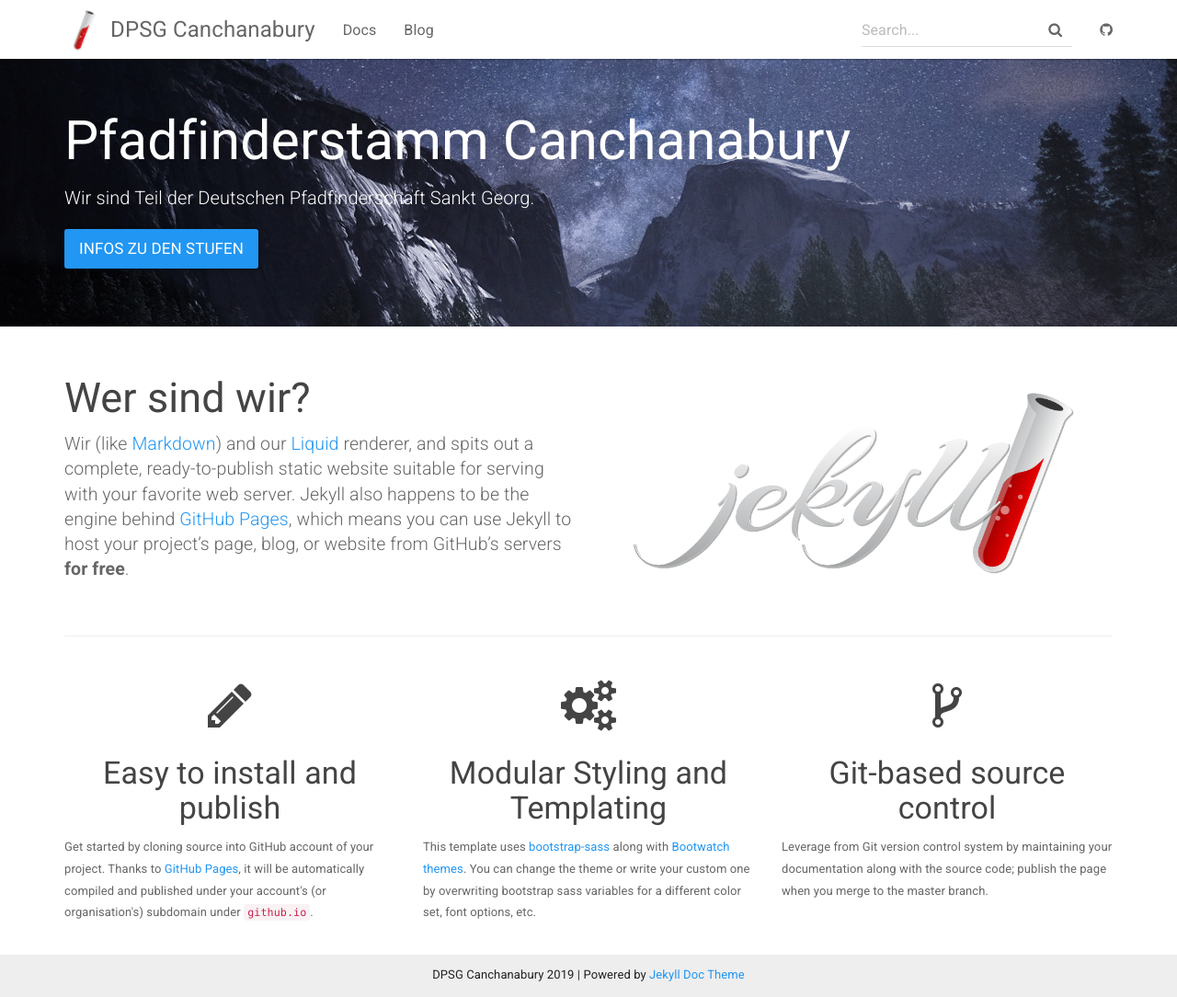
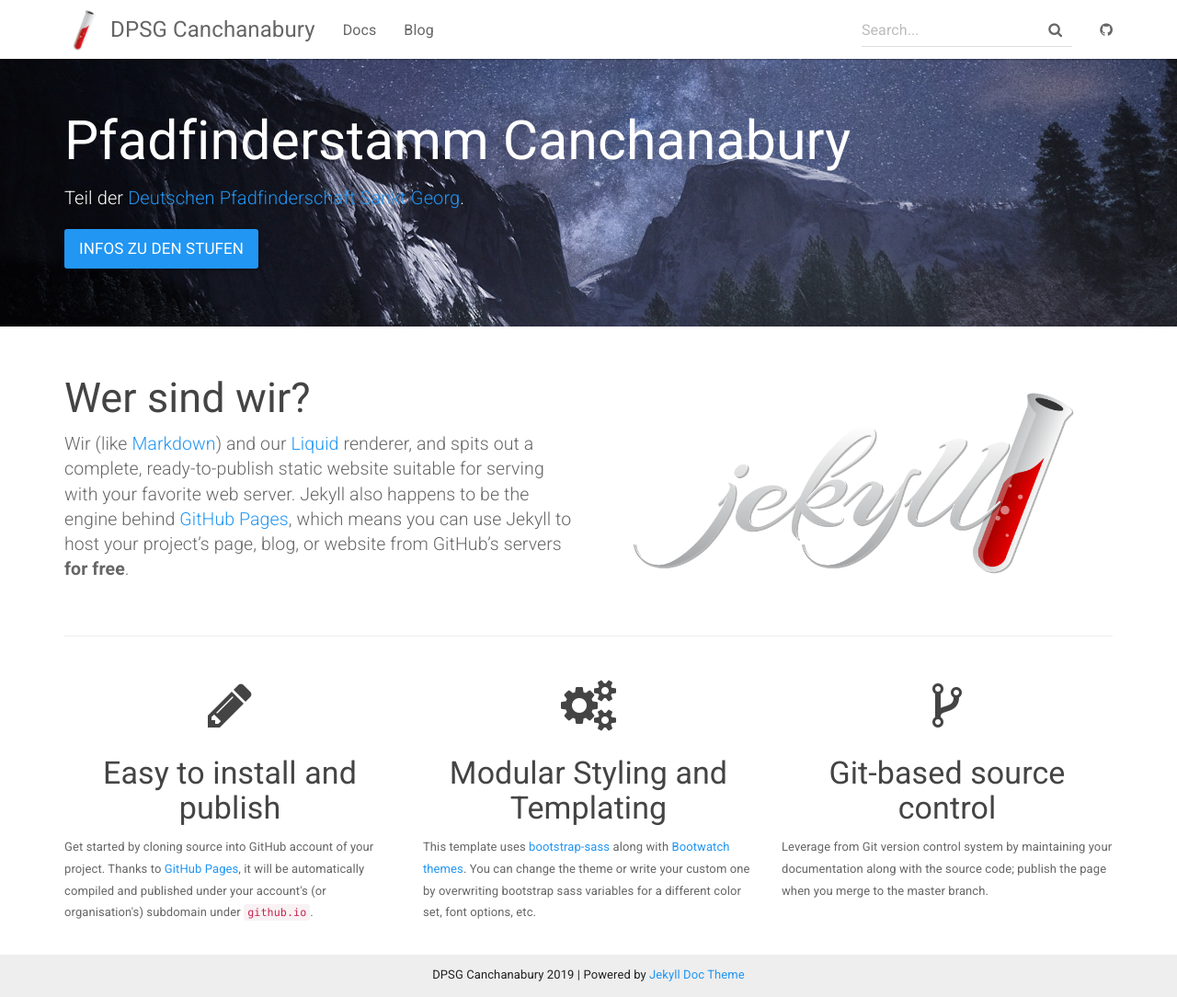
Before and after one commit to DPSG-Canchanabury/Website, a Jekyll site: the page built from docs/index.html, in a window 1280 px wide and 1084 px high. Shown: the whole window at 92% size. Built offline with Jekyll 4.4.1, drawn with Linux system fonts in a browser that asks for light colours; comment, search, counter and statistics services are not loaded.

Commit message:
Update index.html

```diff
--- a/docs/index.html
+++ b/docs/index.html
@@ -5,7 +5,7 @@
 <div class="header-container jumbotron">
     <div class="container">
         <h1>Pfadfinderstamm Canchanabury</h1>
-        <p>Wir sind Teil der Deutschen Pfadfinderschaft Sankt Georg.</p>
+        <p>Teil der <a href="https://dpsg.de/de/startseite.html">Deutschen Pfadfinderschaft Sankt Georg</a>.</p>
         <p><a class="btn btn-primary btn-lg" href="{{ "/docs/home/" | relative_url }}" role="button">Infos zu den Stufen</a></p>
     </div>
 </div>
```
